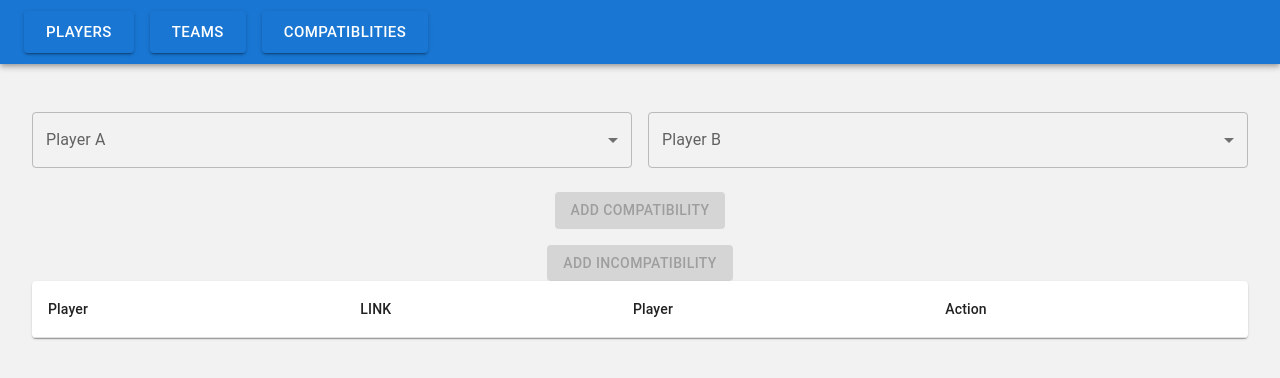
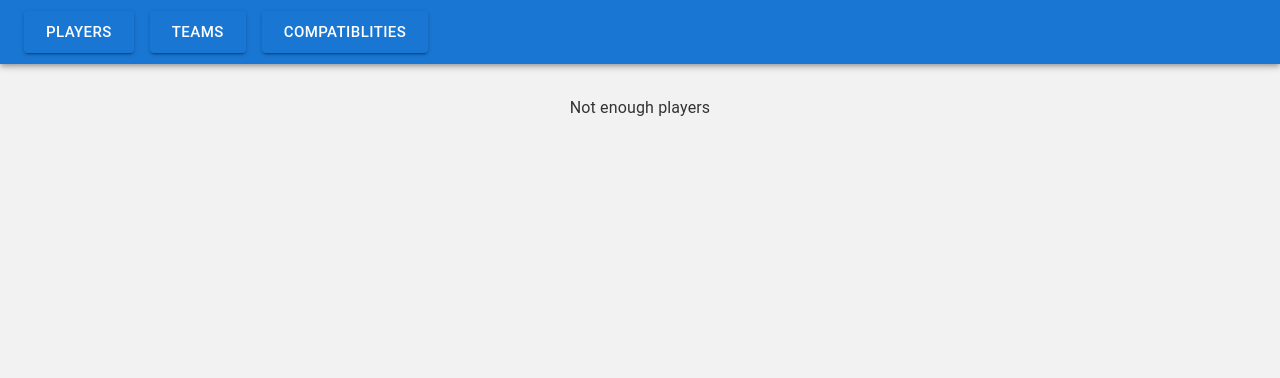
Before and after one commit to JakubWujec/squadpicker, a React (Vite) app: page /compatiblities in a window 1280 px wide. Shown: the top 378 px of the page. Built offline with nearby package versions, Linux system fonts and the light colour scheme.

Commit message:
Changes in CompatibilityForm

```diff
--- a/src/App.tsx
+++ b/src/App.tsx
@@ -2,6 +2,7 @@ import './App.css';
 
 import { BrowserRouter, Route, Routes } from 'react-router-dom';
 import { ToastContainer } from 'react-toastify';
+import { Typography } from '@mui/material';
 import 'react-toastify/dist/ReactToastify.css';
 import AddPlayers from './AddPlayers';
 import Header from './Header';
@@ -25,11 +26,14 @@ function App() {
             <Route path="/" element={<AddPlayers addPlayer={addPlayer} removePlayer={removePlayer} players={players} />} />
             <Route path="/teams" element={<TeamSelection players={players} compatibilities={compatibilities} />} />
             <Route path="/compatiblities" element={<>
-              <TeamCompatibilitiesForm
-                players={players}
-                handleAddCompatibility={addCompatibility}
-              />
-              <TeamCompatibilitiesList compatibilities={compatibilities} onDelete={removeCompatibility} />
+              {players.length > 0 &&
+                <>
+                  <TeamCompatibilitiesForm
+                    players={players}
+                    handleAddCompatibility={addCompatibility}
+                  />
+                  <TeamCompatibilitiesList compatibilities={compatibilities} onDelete={removeCompatibility} /></>}
+              {players.length === 0 && <Typography>Not enough players</Typography>}
             </>} />
           </Routes>
         </main>
--- a/src/TeamCompatibilitiesForm.tsx
+++ b/src/TeamCompatibilitiesForm.tsx
@@ -11,18 +11,21 @@ interface TeamCompatibilitiesFormProps {
 const TeamCompatibilitiesForm = ({
   players, handleAddCompatibility
 }: TeamCompatibilitiesFormProps) => {
-  const [playerA, setPlayerA] = useState<Player | null>(null);
-  const [playerB, setPlayerB] = useState<Player | null>(null);
+  const [playerA, setPlayerA] = useState<Player>(players[0]);
+  const [playerB, setPlayerB] = useState<Player>(players[0]);
 
   const canAddCompatiblity = playerA && playerB && playerA.name != playerB.name;
 
-
   const handlePlayerAChange = (event: React.ChangeEvent<HTMLInputElement>) => {
-    setPlayerA(players.find(player => player.name === event.target.value) ?? null);
+    setPlayerA(old => {
+      return players.find(player => player.name === event.target.value) ?? players[0]
+    });
   };
 
   const handlePlayerBChange = (event: React.ChangeEvent<HTMLInputElement>) => {
-    setPlayerB(players.find(player => player.name === event.target.value) ?? null);
+    setPlayerB(old => {
+      return players.find(player => player.name === event.target.value) ?? players[0]
+    });
   };
 
   return (
--- a/src/hooks/useTeamCompatibility.ts
+++ b/src/hooks/useTeamCompatibility.ts
@@ -4,7 +4,6 @@ import { getLocalStorage } from '../utils';
 
 const useTeamCompatibility = () => {
   const [compatibilities, setCompatibilities] = useState<Compatibility[]>(getLocalStorage<Compatibility[]>('compatibilities', []));
-  console.log(compatibilities)
   useEffect(() => {
     localStorage.setItem('compatibilities', JSON.stringify(compatibilities));
   }, [compatibilities]);
@@ -18,7 +17,7 @@ const useTeamCompatibility = () => {
   }
 
   const isCompatibilityBetweenPlayers = (compatibility: Compatibility, playerA: Player, playerB: Player) => {
-    let playerNames = [playerA.name, playerB.name]
+    const playerNames = [playerA.name, playerB.name]
     return !(playerNames.includes(compatibility.playerA.name) && playerNames.includes(compatibility.playerB.name))
   }
 
```
